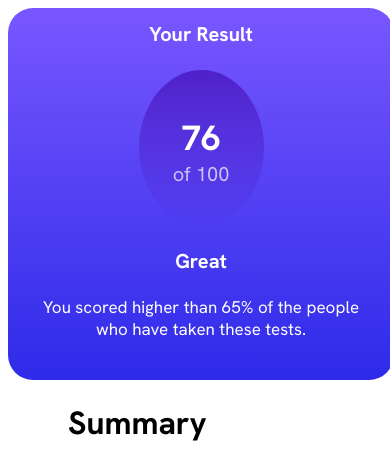
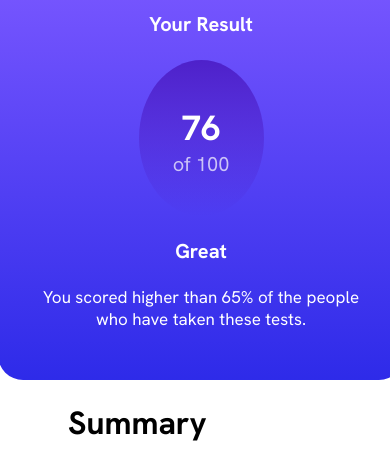
Before and after one commit to 1kert/html, a plain HTML site: page results-summary-component-main/index.html in a window 390 px wide. Shown: the top 462 px of the page. Drawn offline with Linux system fonts and the light colour scheme.

Commit message:
responsive dimensions

```diff
--- a/results-summary-component-main/style.css
+++ b/results-summary-component-main/style.css
@@ -167,9 +167,12 @@ button:hover{
         align-items: center;
     }
     .result{
-        width:100%;
+        margin-top: -30px;
+        padding: 10px;
+        padding-top: 20px;
+        width: 100%;
         height:45%;
-
+        overflow:hidden;
     }
     .summary{
         width:100%;
```
